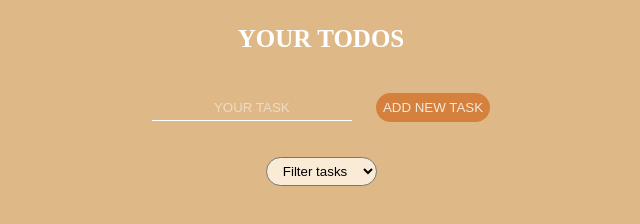
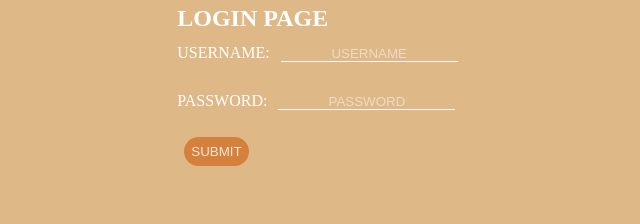
Before and after one commit to SimiDrinkova/Todo-App, a website: page index.html in a window 1280 px wide. Shown: the whole page, without its empty margins (319-959 px from the left). Drawn offline with Linux system fonts and the light colour scheme.

Commit message:
add login and set user to localstorage

```diff
--- a/index.html
+++ b/index.html
@@ -2,54 +2,34 @@
 <html lang="en">
 <head>
     <meta charset="UTF-8">
-	<meta http-equiv="X-UA-Compatible" content="IE=edge">
     <meta name="viewport" content="width=device-width, initial-scale=1.0">
-	<title>Task App 2023</title>
-	<link href="https://fonts.googleapis.com/icon?family=Material+Icons" rel="stylesheet">
     <link rel="stylesheet" href="style.css">
+    <script></script>
+    <title>Login</title>
 </head>
 <body>
-
     <main>
 
-		<div class="app">
-
        <header>
-				<h1>Your Todos</h1>
-        <form id="my-form">
-          <input type="text" id= "todo" placeholder="Your task">
-          <button id="create">Add new task</button>
-        </form>
-		<div class="select">
-			<select name="filter" class="filter-todo">
-				<option value="select" class="show-all">Filter tasks</option>
-				<option value="all-task" class="show-all">All</option>
-				<option value="completed-task" class="show-completed">Completed</option>
-				<option value="uncompleted-task" class="show-uncompleted">Uncompleted</option>
-			</select>
-		</div>
-			</header>
-
-			<div class="todo-list" id="list">
+            <h2>Login Page</h2>
 
 
-			<!--	<div class="item">
-					<input type="checkbox" id="checkbox-mark">
-					<input
-						type="text"
-						value="Todo content goes here"
-						disabled />
-					<div class="actions">
-						<button class="material-icons">edit</button>
-						<button class="material-icons remove-btn">delete</button>
-					</div>
-				</div>-->
-			</div>
+            <form id="loginForm">
+                Username:
+                <input type="text" id="username" required placeholder="Username"><br><br>
+                Password:
+                <input type="password" id="password" required placeholder="Password"><br>
+                <input type="submit" id="submit" value="Submit"><br>
+            </form>
 
-		</div>
+            <div id="errorMessage"></div>
 
+        </header>
     </main>
 
-	<script src="script.js"></script>
+
+
+    <script src="login.js"></script>
+
 </body>
 </html>
--- /dev/null
+++ b/login.js
@@ -0,0 +1,20 @@
+document
+  .getElementById("loginForm")
+  .addEventListener("submit", function (event) {
+    event.preventDefault();
+
+    // Get username and password from the form
+    let username = document.getElementById("username").value;
+    let password = document.getElementById("password").value;
+
+    if (username === "admin" && password === "password") {
+      // Successfull Login
+      // Set current user in localStorage
+      localStorage.setItem("currentUser", username);
+      window.location.href = "todo.html";
+    } else {
+      //Failed login
+      document.getElementById("errorMessage").innerText =
+        "Invalid Username or Password";
+    }
+  });
--- a/style.css
+++ b/style.css
@@ -152,3 +152,42 @@ select {
   cursor: pointer;
   overflow: hidden;
 }
+
+/* Login Page Form */
+#username, #password {
+  margin: 7px;
+  background-color: transparent;
+  text-transform: uppercase;
+  border: none;
+  outline: none;
+  border-bottom: 1px solid white;
+}
+
+#submit {
+  border: none;
+  background-color: transparent;
+  margin: 7px;
+  color: white;
+  border: 2px solid chocolate;
+  border-radius: 50px;
+  background-color: chocolate;
+  padding: 5px;
+  text-transform: uppercase;
+  opacity: 0.7;
+  margin-top: 20px;
+  margin-bottom: 20PX;
+}
+
+h2{
+  margin-bottom: 7px;
+  text-transform: uppercase;
+}
+
+#loginForm {
+  text-transform: uppercase;
+}
+
+#errorMessage {
+
+
+}
```
Also changed, not shown: todo.html (added, +55 -0 lines). Lines whose indentation alone changed are shown as unchanged.
